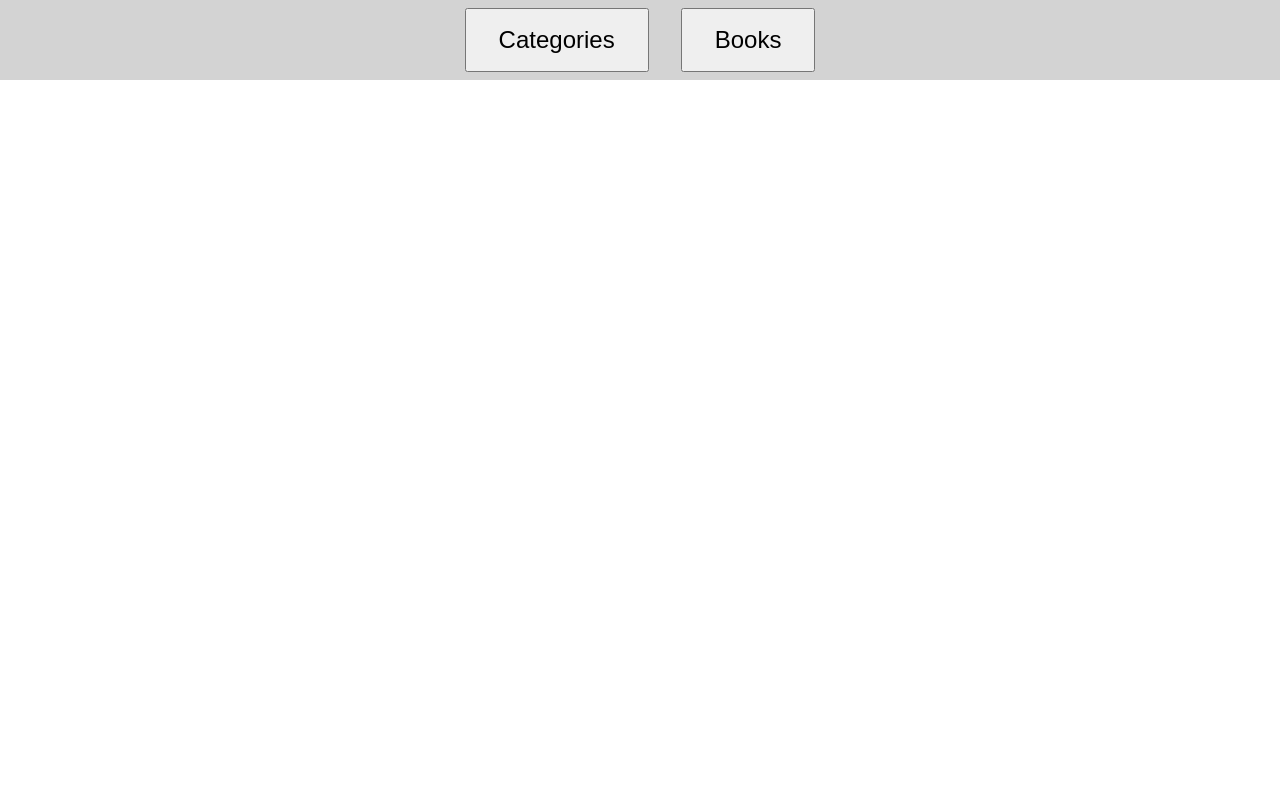
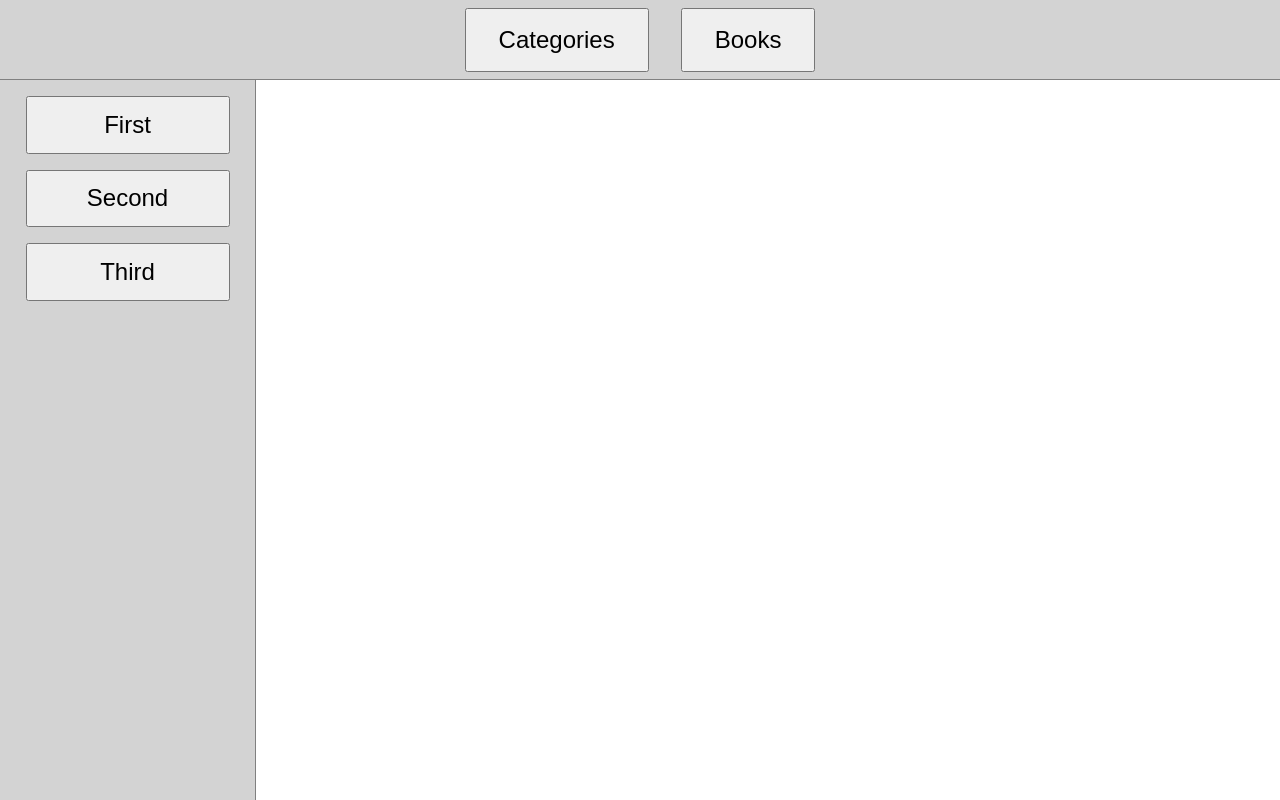
Before and after one commit to 433MHz/BookShopFrontend, an Angular app in the folder BookShop/: page / in a window 1280 px wide. Built offline with nearby package versions, Linux system fonts and the light colour scheme.

Commit message:
*ngFor directive added in left navigation component with test code

```diff
--- a/BookShop/src/app/app.component.css
+++ b/BookShop/src/app/app.component.css
@@ -7,6 +7,8 @@
     display: flex;
     justify-content: center;
     align-items: center;
+
+    border-bottom: solid 1px gray;
 }
 
 .topNav button{
--- a/BookShop/src/app/app.component.html
+++ b/BookShop/src/app/app.component.html
@@ -1,4 +1,9 @@
 <div class="topNav">
-  <button>Categories</button>
-  <button>Books</button>
+  <button (click) = "changeStateOfCategoriesComponentVisiblity()">Categories</button>
+  <button (click) = "changeStateOfBooksComponentVisiblity()">Books</button>
 </div>
+
+<div class="mainContainer">
+  <app-categories-content *ngIf = "showCategoriesComponent"></app-categories-content>
+  <app-books-content *ngIf = "showBooksComponent"></app-books-content>
+</div>
--- a/BookShop/src/app/app.component.ts
+++ b/BookShop/src/app/app.component.ts
@@ -7,4 +7,17 @@ import { Component } from '@angular/core';
 })
 export class AppComponent {
   title = 'BookShop';
+
+  showCategoriesComponent = true;
+  showBooksComponent = false;
+
+  changeStateOfCategoriesComponentVisiblity(){
+    this.showBooksComponent = false;
+    this.showCategoriesComponent = true;
+  }
+
+  changeStateOfBooksComponentVisiblity(){
+    this.showCategoriesComponent = false;
+    this.showBooksComponent = true;
+  }
 }
--- a/BookShop/src/app/books-content/books-content.component.html
+++ b/BookShop/src/app/books-content/books-content.component.html
@@ -1 +1,3 @@
-<p>books-content works!</p>
+<div class="container">
+    <app-left-nav-menu></app-left-nav-menu>
+</div>
--- a/BookShop/src/app/categories-content/categories-content.component.html
+++ b/BookShop/src/app/categories-content/categories-content.component.html
@@ -1 +1,3 @@
-<p>categories-content works!</p>
+<div class="container">
+    <app-left-nav-menu></app-left-nav-menu>
+</div>
--- a/BookShop/src/app/left-nav-menu/left-nav-menu.component.css
+++ b/BookShop/src/app/left-nav-menu/left-nav-menu.component.css
@@ -0,0 +1,14 @@
+.leftNav{
+    height: 90vh;
+    width: 20vw;
+    background-color: lightgray;
+    border-right: solid 1px gray;
+    text-align: center;
+}
+
+.leftNav button{
+    width: 80%;
+    height: 8%;
+    margin-top: 1rem;
+    font-size: 1.5rem;
+}
--- a/BookShop/src/app/left-nav-menu/left-nav-menu.component.html
+++ b/BookShop/src/app/left-nav-menu/left-nav-menu.component.html
@@ -1 +1,3 @@
-<p>left-nav-menu works!</p>
+<div class="leftNav">
+   <button *ngFor = "let button of buttons" (click) = "returnClickedButtonValue(button.id)">{{button.name}}</button>
+</div>
--- a/BookShop/src/app/left-nav-menu/left-nav-menu.component.ts
+++ b/BookShop/src/app/left-nav-menu/left-nav-menu.component.ts
@@ -12,4 +12,15 @@ export class LeftNavMenuComponent implements OnInit {
   ngOnInit(): void {
   }
 
+  // Test code only! Need to be changed to code getting this array of objects from parent compontn
+  buttons = [
+    {id: 1, name: 'First'},
+    {id: 2, name: 'Second'},
+    {id:3, name: 'Third'}
+  ]
+
+  // Need to change this to parse data to parent
+  returnClickedButtonValue(buttonNumber){
+    console.log(buttonNumber)
+  }
 }
```
